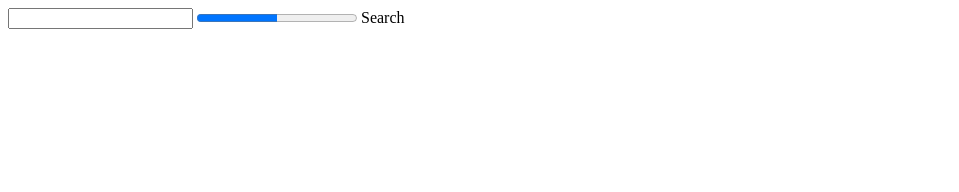
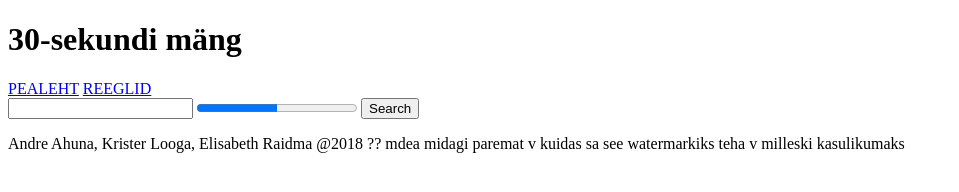
Before and after one commit to KristerL/UT_Country_Guesser, a plain HTML site: page index.html in a window 1280 px wide. Shown: the whole page, without its empty margins (0-959 px from the left). Drawn offline with nearby package versions, Linux system fonts and the light colour scheme.

Commit message:
Update index.html

```diff
--- a/index.html
+++ b/index.html
@@ -1,24 +1,29 @@
 <!DOCTYPE html>
-<html lang="en">
+<html land="en">
+
   <head>
         <meta charset="UTF-8">
-
-    <title>30sec</title>
-    <link rel="stylesheet" type="text/css" href="mystyle.css">
-
+        <link href="styles.css" rel="stylesheet" type="text/css">
         <script src="https://code.jquery.com/jquery-3.3.1.min.js" integrity="sha256-FgpCb/KJQlLNfOu91ta32o/NMZxltwRo8QtmkMRdAu8=" crossorigin="anonymous"></script>
-
+		<title>30-SEKUNDI MÄNG</title>
 	</head>
 <body>
+    <h1>30-sekundi mäng</h1>
+     <div id="multipage">
+       <a href="pealeht.html">PEALEHT</a>
+
+       <a href="reeglid.html">REEGLID</a>
+     </div>
         <div id="timer">
 
         </div>
         <div>
             <input id="searchTermin" type="text" name="search">
             <progress value="0" max="10" id="progressBar"></progress>
-    <buttton id="SearchButton">Search</buttton>
+            <button id="SearchButton">Search</button>
         </div>
         <div id="displayData"></div>
+        <div id="pakutudVastused"></div>
 
 
         <script src="myscript.js"></script>
@@ -26,5 +31,12 @@
                 src="https://code.jquery.com/jquery-3.3.1.min.js"
                 integrity="sha256-FgpCb/KJQlLNfOu91ta32o/NMZxltwRo8QtmkMRdAu8="
                 crossorigin="anonymous"></script>
+
+
+    </div>
+    <div id="end">
+      <p>Andre Ahuna, Krister Looga, Elisabeth Raidma @2018 ?? mdea midagi paremat v kuidas sa see watermarkiks teha v milleski kasulikumaks</p>
+    </div>
+
   </body>
 </html>
```
Lines whose indentation alone changed are shown as unchanged.
